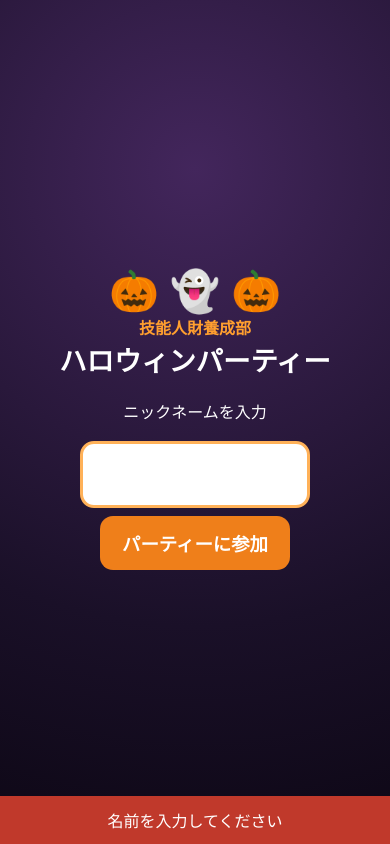
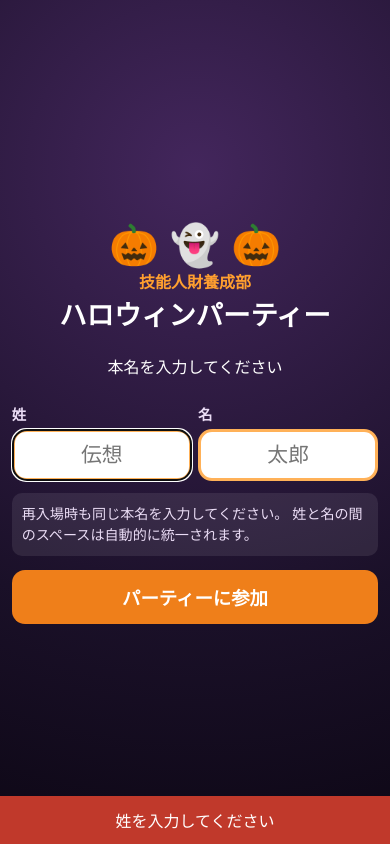
Before and after one commit to TakumiHaramiishi/-, a website: page public/player.html in a window 390 px wide. Both pictures are taken after a click on the button "パーティーに参加". Drawn offline with Linux system fonts and the light colour scheme.

Commit message:
Implement name input form for Halloween party
Add form for entering name details for event participation.

```diff
--- a/public/player.html
+++ b/public/player.html
@@ -284,6 +284,91 @@
 
       -webkit-user-select: text;
       user-select: text;
+    }
+    .nameForm {
+  width:
+    min(
+      430px,
+      94vw
+    );
+
+  margin-top: 8px;
+}
+
+.nameFields {
+  display: grid;
+  grid-template-columns:
+    1fr 1fr;
+  gap: 10px;
+
+  width: 100%;
+}
+
+.nameField {
+  display: flex;
+  flex-direction: column;
+  align-items: stretch;
+  gap: 5px;
+}
+
+.nameField label {
+  color: #eadcf5;
+
+  font-size: 0.9rem;
+  font-weight: 800;
+
+  text-align: left;
+}
+
+.nameField input {
+  width: 100%;
+  min-width: 0;
+  padding: 12px 8px;
+
+  font-size:
+    clamp(
+      1.35rem,
+      6vw,
+      1.8rem
+    );
+}
+
+.nameNotice {
+  margin:
+    12px 0 4px;
+
+  padding: 10px;
+
+  border-radius: 10px;
+
+  background: #ffffff16;
+
+  color: #eadcf5;
+
+  font-size: 0.88rem;
+  line-height: 1.5;
+  text-align: left;
+}
+
+.nameJoinButton {
+  width: 100%;
+  margin:
+    10px 0 0;
+}
+
+@media (
+  max-width: 390px
+) {
+  .nameFields {
+    gap: 6px;
+  }
+
+  .nameField input {
+    padding:
+      11px 5px;
+
+    font-size: 1.3rem;
+  }
 }
 
     button {
@@ -956,18 +1041,58 @@
       </h1>
 
       <p>
-            ニックネームを入力
+        本名を入力してください
       </p>
 
+      <div class="nameForm">
+        <div class="nameFields">
+          <div class="nameField">
+            <label for="familyName">
+              姓
+            </label>
+
             <input
-            id="name"
+              id="familyName"
+              type="text"
               maxlength="20"
-            autocomplete="off"
+              placeholder="伝想"
+              autocomplete="family-name"
+              autocapitalize="none"
+              autocorrect="off"
+              enterkeyhint="next"
             >
-
-          <button id="join">
+          </div>
+
+          <div class="nameField">
+            <label for="givenName">
+              名
+            </label>
+
+            <input
+              id="givenName"
+              type="text"
+              maxlength="20"
+              placeholder="太郎"
+              autocomplete="given-name"
+              autocapitalize="none"
+              autocorrect="off"
+              enterkeyhint="done"
+            >
+          </div>
+        </div>
+
+        <div class="nameNotice">
+          再入場時も同じ本名を入力してください。
+          姓と名の間のスペースは自動的に統一されます。
+        </div>
+
+        <button
+          id="join"
+          class="nameJoinButton"
+        >
           パーティーに参加
         </button>
+      </div>
 
       ${
         note
@@ -987,49 +1112,125 @@
       'join'
     );
 
-      const nameInput =
+  const familyNameInput =
     document.getElementById(
-          'name'
+      'familyName'
+    );
+
+  const givenNameInput =
+    document.getElementById(
+      'givenName'
     );
 
   joinButton.onclick =
     join;
 
-      nameInput.addEventListener(
+  familyNameInput.addEventListener(
     'keydown',
     event => {
       if (
         event.key === 'Enter'
       ) {
+        event.preventDefault();
+
+        givenNameInput.focus();
+      }
+    }
+  );
+
+  givenNameInput.addEventListener(
+    'keydown',
+    event => {
+      if (
+        event.key === 'Enter'
+      ) {
+        event.preventDefault();
+
         join();
       }
     }
   );
-    }
-
+
+  window.setTimeout(() => {
+    familyNameInput.focus();
+  }, 100);
+}
     async function join() {
-      const nameInput =
+  const familyNameInput =
     document.getElementById(
-          'name'
-        );
-
-      const name =
-        nameInput.value.trim();
-
-      if (!name) {
+      'familyName'
+    );
+
+  const givenNameInput =
+    document.getElementById(
+      'givenName'
+    );
+
+  const familyName =
+    String(
+      familyNameInput?.value ||
+      ''
+    )
+      .normalize('NFKC')
+      .replace(
+        /[\s\u3000]+/g,
+        ''
+      )
+      .trim();
+
+  const givenName =
+    String(
+      givenNameInput?.value ||
+      ''
+    )
+      .normalize('NFKC')
+      .replace(
+        /[\s\u3000]+/g,
+        ''
+      )
+      .trim();
+
+  if (!familyName) {
     showError(
-          '名前を入力してください'
-        );
+      '姓を入力してください'
+    );
+
+    familyNameInput?.focus();
 
     return;
   }
+
+  if (!givenName) {
+    showError(
+      '名を入力してください'
+    );
+
+    givenNameInput?.focus();
+
+    return;
+  }
+
+  const fullName =
+    familyName +
+    ' ' +
+    givenName;
+
+  const joinButton =
+    document.getElementById(
+      'join'
+    );
+
+  joinButton.disabled = true;
+  joinButton.textContent =
+    '参加処理中…';
 
   try {
     const responseData =
       await post(
         '/api/join',
         {
-              name,
+          name:
+            fullName,
 
           clientKey:
             getClientKey()
@@ -1063,9 +1264,14 @@
     showError(
       '参加できませんでした'
     );
-      }
-    }
-
+
+    joinButton.disabled =
+      false;
+
+    joinButton.textContent =
+      'パーティーに参加';
+  }
+}
     async function restoreSession() {
       if (!me) {
         return false;
```
Lines whose indentation alone changed are shown as unchanged.
